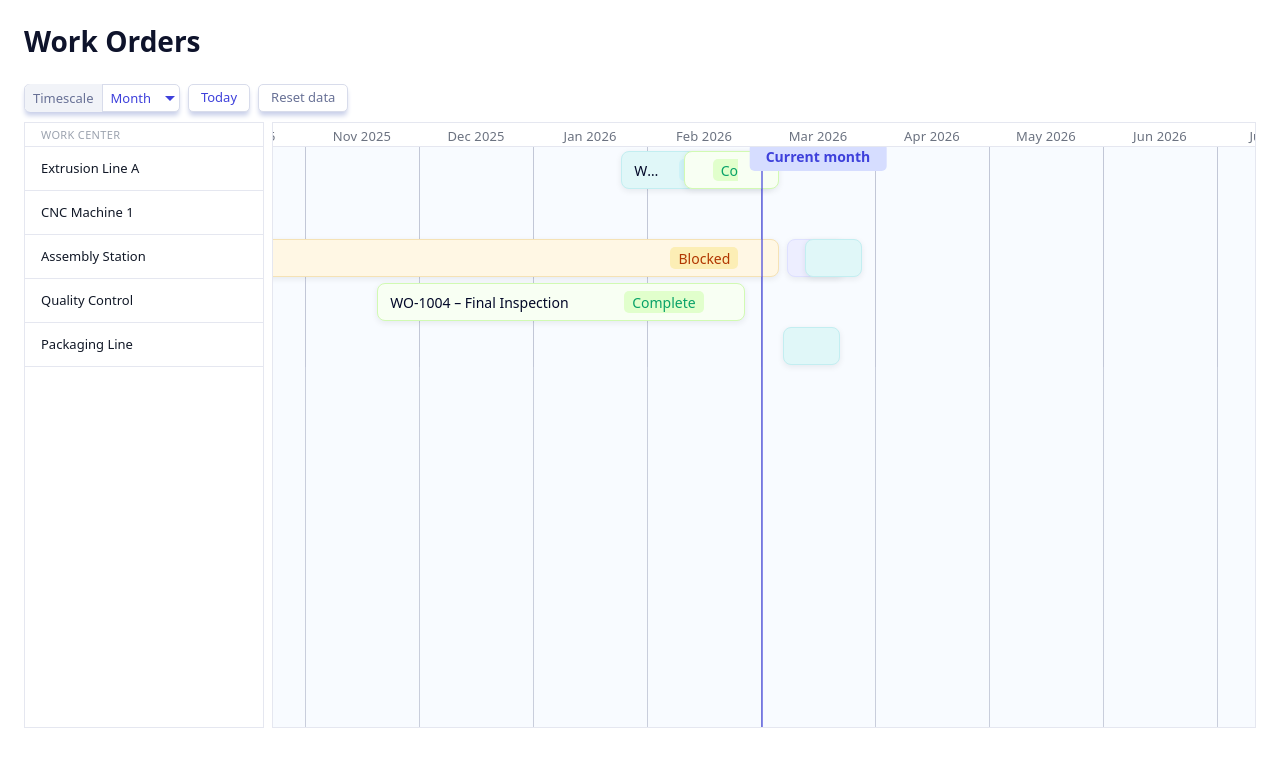
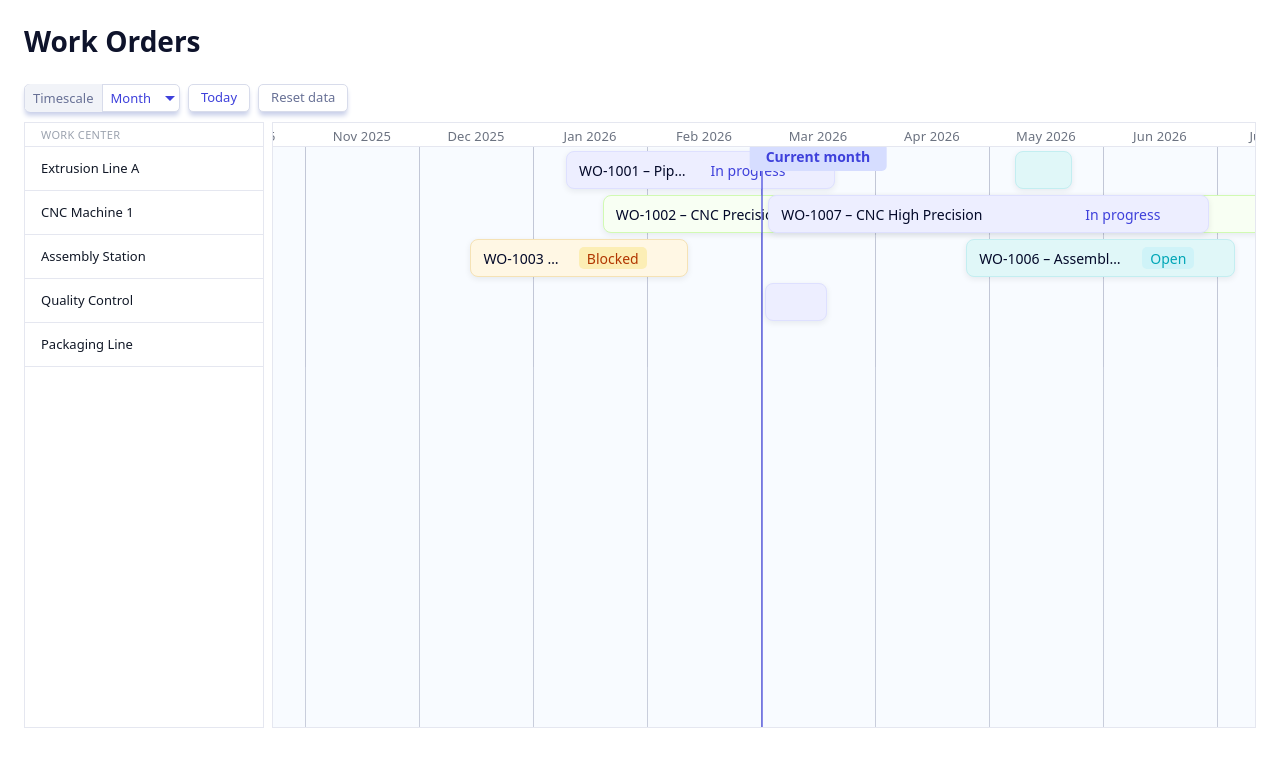
Before and after one commit to nadipaca/scheduler, an Angular app: page / in a window 1280 px wide. Shown: the top 766 px of the page. Built offline with nearby package versions, Linux system fonts and the light colour scheme; a web font is replaced by a local one.

Commit message:
refactor: update work order storage key and modify sample work orders

```diff
--- a/src/app/core/services/WorkScheduleService.ts
+++ b/src/app/core/services/WorkScheduleService.ts
@@ -12,7 +12,7 @@ import {
 } from '../../../data/sample-work-data';
 import { hasWorkOrderOverlap } from '../../shared/utils/overlap.util';
 
-const WORK_ORDERS_STORAGE_KEY = 'work-schedule-work-orders-v1';
+const WORK_ORDERS_STORAGE_KEY = 'work-schedule-work-orders-v5';
 
 export interface WorkOrderMutationResult {
   success: boolean;
--- a/src/app/features/schedule/schedule-timeline-page.component.html
+++ b/src/app/features/schedule/schedule-timeline-page.component.html
@@ -33,7 +33,6 @@
       <div
         #timelineScroll
         class="schedule-main__right-scroll"
-        (scroll)="onTimelineScroll($event)"
       >
         <app-timeline-grid
           [zoom]="zoom"
--- a/src/app/features/schedule/schedule-timeline-page.component.ts
+++ b/src/app/features/schedule/schedule-timeline-page.component.ts
@@ -50,8 +50,6 @@ export class ScheduleTimelinePageComponent implements AfterViewInit {
 
   readonly leftColumnWidth = 240;
 
-  private readonly SCROLL_EDGE_THRESHOLD_PX = 400;
-
   // slide‑out panel state
   panelOpen = false;
   panelMode: 'create' | 'edit' = 'create';
@@ -101,10 +99,6 @@ export class ScheduleTimelinePageComponent implements AfterViewInit {
     const todayX = dateToX(today, this.visibleRange, this.zoom);
     const target = Math.max(todayX - el.clientWidth / 2, 0);
     el.scrollLeft = target;
-  }
-
-  onTimelineScroll(_event: Event): void {
-    // Range is fixed to ±14 natural units per zoom level; no extension on scroll.
   }
 
   // ----- Events from grid / rows / bars -----
--- a/src/app/features/schedule/timeline-grid.component.html
+++ b/src/app/features/schedule/timeline-grid.component.html
@@ -1,6 +1,5 @@
 <div
   class="timeline-grid"
-  [style.width.px]="trackWidthPx"
   [style.--day-width.px]="dayWidthPx"
   [style.--col-width.px]="86"
   [style.--col-gap.px]="28"
--- a/src/app/features/schedule/timeline-grid.component.ts
+++ b/src/app/features/schedule/timeline-grid.component.ts
@@ -2,6 +2,7 @@ import {
   ChangeDetectionStrategy,
   Component,
   EventEmitter,
+  HostBinding,
   Input,
   OnChanges,
   Output,
@@ -61,7 +62,8 @@ export class TimelineGridComponent implements OnChanges {
   @Output() selectRequested = new EventEmitter<WorkOrderDocument>();
 
   rows: WorkCenterRowView[] = [];
-  trackWidthPx = 0;
+  /** Bound to the host element width so the scroll container measures it correctly. */
+  @HostBinding('style.width.px') trackWidthPx = 0;
   currentPeriodX: number | null = null;
   currentPeriodWidth = 0;
 
--- a/src/data/sample-work-data.ts
+++ b/src/data/sample-work-data.ts
@@ -30,97 +30,114 @@ export const SAMPLE_WORK_CENTERS: WorkCenterDocument[] = [
 ];
 
 export const SAMPLE_WORK_ORDERS: WorkOrderDocument[] = [
-  // Around today on different centers
   {
     docId: 'wo-1001',
     docType: 'workOrder',
     data: {
-      name: 'WO-1001 – Pipe Extrusion',
+      name: 'WO-1001 – Pipe Extrusion Run',
+      workCenterId: 'wc-extrusion-line-a',
+      status: 'in-progress',
+      startDate: '2026-01-10',
+      endDate: '2026-03-20',
+    },
+  },
+  {
+    docId: 'wo-1008',
+    docType: 'workOrder',
+    data: {
+      name: 'WO-1008 – Extrusion Long Run',
       workCenterId: 'wc-extrusion-line-a',
       status: 'open',
-      startDate: '2026-01-25',
-      endDate: '2026-03-03',
+      startDate: '2026-05-08',
+      endDate: '2026-05-22',
     },
   },
   {
     docId: 'wo-1002',
     docType: 'workOrder',
     data: {
-      name: 'WO-1002 – CNC Milling',
+      name: 'WO-1002 – CNC Precision Batch',
+      workCenterId: 'wc-cnc-machine-1',
+      status: 'complete',
+      startDate: '2026-01-20',
+      endDate: '2026-02-28',
+    },
+  },
+  {
+    docId: 'wo-1007',
+    docType: 'workOrder',
+    data: {
+      name: 'WO-1007 – CNC High Precision',
       workCenterId: 'wc-cnc-machine-1',
       status: 'in-progress',
-      startDate: '2025-07-01',
-      endDate: '2026-03-10',
+      startDate: '2026-03-03',
+      endDate: '2026-06-28',
     },
   },
   {
     docId: 'wo-1003',
     docType: 'workOrder',
     data: {
-      name: 'WO-1003 – Assembly Batch A',
+      name: 'WO-1003 – Assembly Batch Alpha',
       workCenterId: 'wc-assembly-station',
       status: 'blocked',
-      startDate: '2025-08-28',
-      endDate: '2026-03-05',
+      startDate: '2025-12-15',
+      endDate: '2026-02-10',
+    },
+  },
+  {
+    docId: 'wo-1006',
+    docType: 'workOrder',
+    data: {
+      name: 'WO-1006 – Assembly Batch Beta',
+      workCenterId: 'wc-assembly-station',
+      status: 'open',
+      startDate: '2026-04-25',
+      endDate: '2026-07-05',
     },
   },
   {
     docId: 'wo-1004',
     docType: 'workOrder',
     data: {
-      name: 'WO-1004 – Final Inspection',
+      name: 'WO-1004 – QC Lot Inspection',
       workCenterId: 'wc-quality-control',
       status: 'complete',
-      startDate: '2025-11-20',
-      endDate: '2026-02-24',
+      startDate: '2026-12-01',
+      endDate: '2026-02-25',
     },
   },
   {
+    docId: 'wo-1009',
+    docType: 'workOrder',
+    data: {
+      name: 'WO-1009 – Final QC Audit',
+      workCenterId: 'wc-quality-control',
+      status: 'in-progress',
+      startDate: '2026-03-02',
+      endDate: '2026-03-18',
+    },
+  },
+{
     docId: 'wo-1005',
     docType: 'workOrder',
     data: {
-      name: 'WO-1005 – Packaging Run A',
+      name: 'WO-1005 – Packaging Sprint A',
       workCenterId: 'wc-packaging-line',
       status: 'open',
-      startDate: '2026-03-07',
-      endDate: '2026-03-14',
-    },
-  },
-
-  // Multiple non-overlapping orders on same work center (Assembly Station)
-  {
-    docId: 'wo-1006',
-    docType: 'workOrder',
-    data: {
-      name: 'WO-1006 – Assembly Batch B',
-      workCenterId: 'wc-assembly-station',
-      status: 'in-progress',
-      startDate: '2026-03-08',
-      endDate: '2026-03-12',
+      startDate: '2026-11-10',
+      endDate: '2026-02-20',
     },
   },
   {
-    docId: 'wo-1007',
+    docId: 'wo-1010',
     docType: 'workOrder',
     data: {
-      name: 'WO-1007 – Assembly Batch C',
-      workCenterId: 'wc-assembly-station',
-      status: 'open',
-      startDate: '2026-03-13',
-      endDate: '2026-03-18',
-    },
-  },
-
-  // A slightly longer-span order for Month/Week views
-  {
-    docId: 'wo-1008',
-    docType: 'workOrder',
-    data: {
-      name: 'WO-1008 – Extrusion Long Run',
-      workCenterId: 'wc-extrusion-line-a',
-      status: 'complete',
-      startDate: '2026-02-10',
-      endDate: '2026-03-05',
+      name: 'WO-1010 – Packaging Sprint B',
+      workCenterId: 'wc-packaging-line',
+      status: 'blocked',
+      startDate: '2026-04-01',
+      endDate: '2026-06-15',
     },
   },
 ];
```
